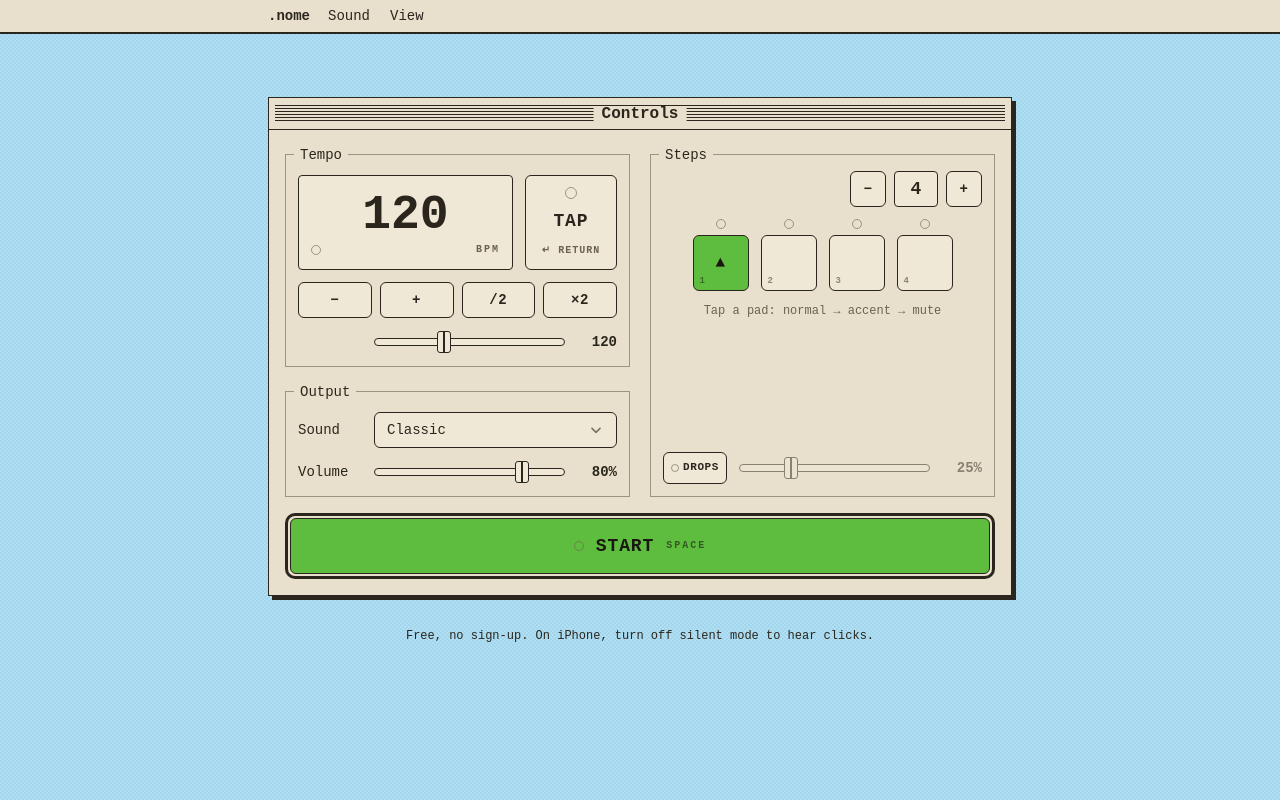
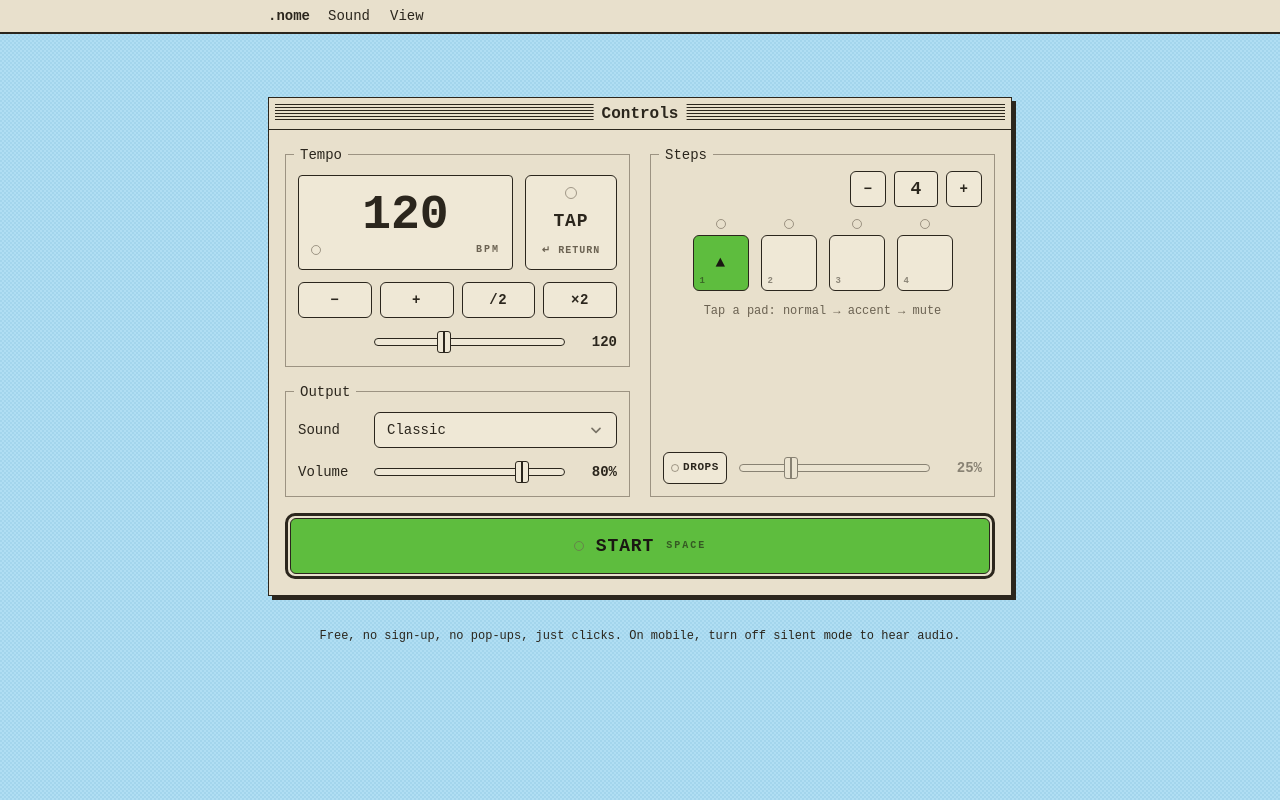
Before and after one commit to sluckenbaugh/nome, a React (Vite) app: page / in a window 1280 px wide. Built offline with nearby package versions, Linux system fonts and the light colour scheme.

Commit message:
edit footer

```diff
--- a/src/App.tsx
+++ b/src/App.tsx
@@ -93,7 +93,7 @@ export default function App() {
         </Window>
       </div>
 
-      <footer className="px-4 py-8 text-center text-xs text-ink">Free, no sign-up. On iPhone, turn off silent mode to hear clicks.</footer>
+      <footer className="px-4 py-8 text-center text-xs text-ink">Free, no sign-up, no pop-ups, just clicks. On mobile, turn off silent mode to hear audio.</footer>
     </div>
   )
 }
--- a/src/components/Window.tsx
+++ b/src/components/Window.tsx
@@ -11,8 +11,8 @@ export function Window({ titleAside, children }: Props) {
   return (
     <div className="border border-line bg-panel shadow-[4px_4px_0_var(--color-shadow)]">
       <div className="relative flex h-8 items-center border-b border-line px-2">
-        <span aria-hidden className="title-stripes absolute inset-x-1.5 top-[7px] bottom-[7px]" />
-        <h1 className="absolute left-1/2 -translate-x-1/2 bg-panel px-2 text-base leading-none font-bold">Controls</h1>
+        <span aria-hidden className="title-stripes absolute inset-x-1.5 top-[6px] bottom-[7px]" />
+        <h1 className="absolute left-1/2 -translate-x-1/2 bg-panel px-2 py-1 text-base leading-none font-bold">Controls</h1>
         {titleAside && <div className="relative ml-auto bg-panel pl-1">{titleAside}</div>}
       </div>
       <div className="p-3 sm:p-4">{children}</div>
```
